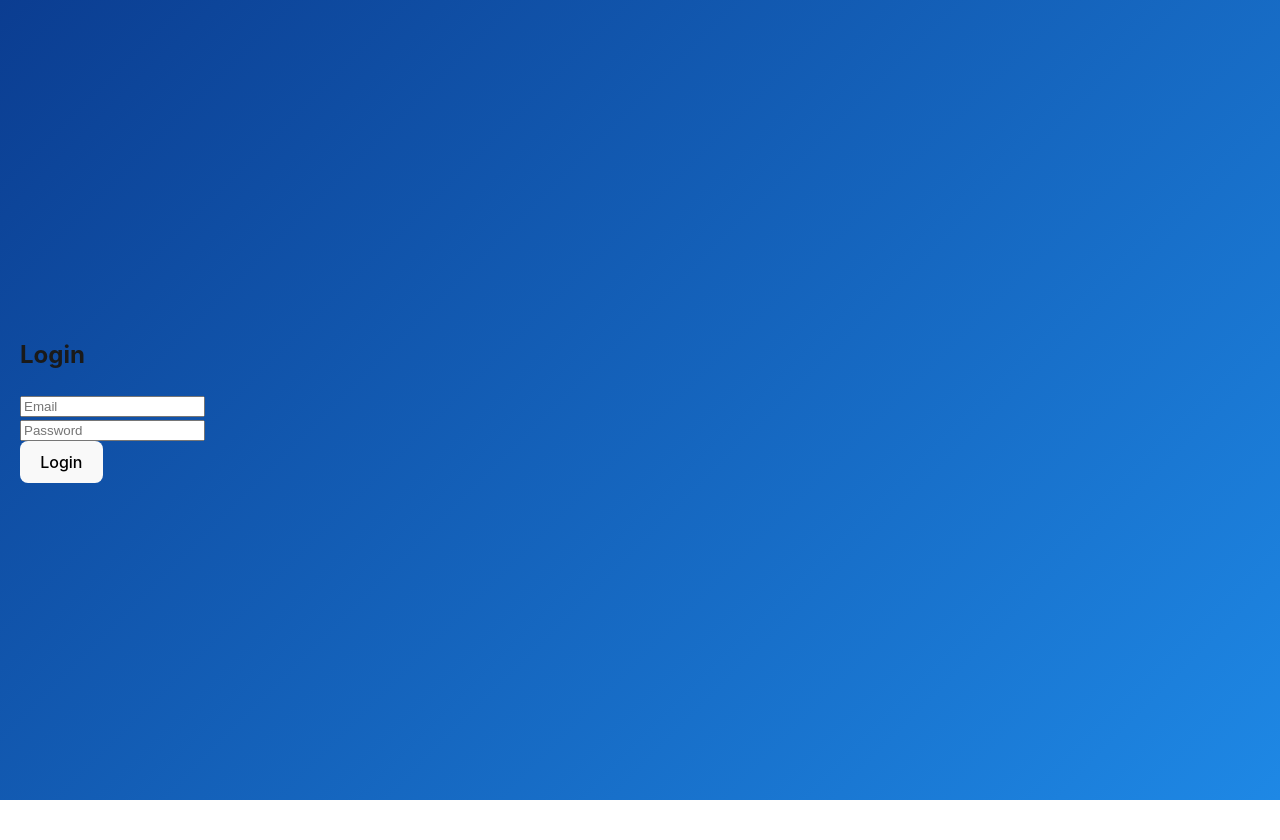
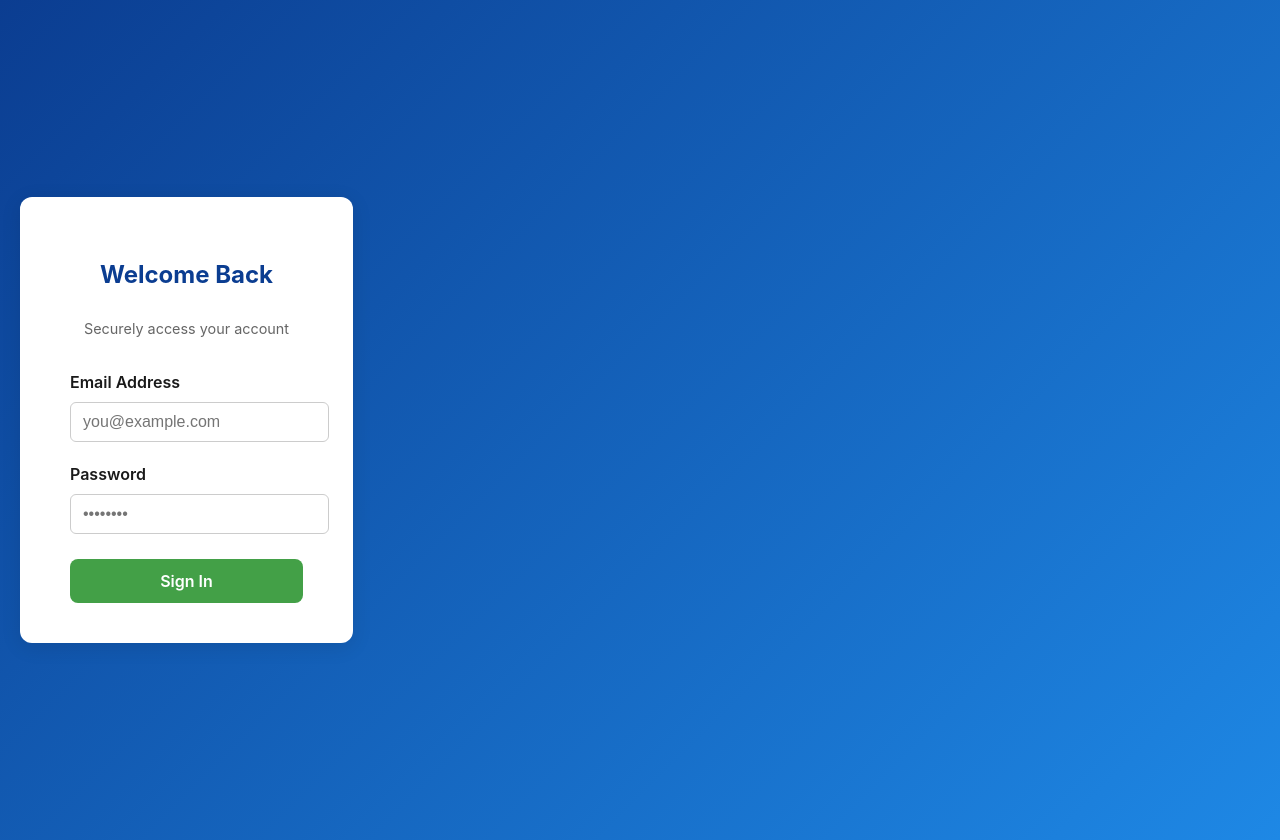
Before and after one commit to VC-ST10405508/INSY7314_POE, a React app in the folder frontend/: page /login in a window 1280 px wide. Before the commit the page ends 800 px from the top, so only its background shows below. Built offline with nearby package versions, Linux system fonts and the light colour scheme; the HTML template or start-up script is replaced by a standard one.

Commit message:
Updated UI

```diff
--- /dev/null
+++ b/frontend/src/Dashboard.css
@@ -0,0 +1,123 @@
+body {
+  font-family: "Inter", sans-serif;
+  background: linear-gradient(135deg, #0b3d91, #1e88e5);
+  color: #1a1a1a;
+  margin: 0;
+  padding: 0;
+}
+
+.dashboard-container {
+  padding: 40px;
+  min-height: 100vh;
+}
+
+.dashboard-header {
+  display: flex;
+  justify-content: space-between;
+  align-items: center;
+  color: #fff;
+  margin-bottom: 30px;
+}
+
+.logout-btn {
+  background: #ef5350;
+  border: none;
+  padding: 8px 16px;
+  color: #fff;
+  border-radius: 6px;
+  cursor: pointer;
+  transition: background 0.2s;
+}
+.logout-btn:hover {
+  background: #c62828;
+}
+
+/* Card styling */
+.transactions-card {
+  background: #fff;
+  border-radius: 12px;
+  padding: 20px 25px;
+  box-shadow: 0 4px 20px rgba(0, 0, 0, 0.1);
+}
+
+.transactions-header {
+  display: flex;
+  justify-content: space-between;
+  align-items: center;
+  margin-bottom: 15px;
+}
+
+.add-btn {
+  background: #ff6f00;
+  color: #fff;
+  border: none;
+  padding: 10px 18px;
+  border-radius: 8px;
+  cursor: pointer;
+  font-weight: 600;
+  transition: background 0.3s, box-shadow 0.2s;
+}
+.add-btn:hover {
+  background: #e65100;
+  box-shadow: 0 3px 6px rgba(0, 0, 0, 0.2);
+}
+
+.transactions-table {
+  width: 100%;
+  border-collapse: collapse;
+}
+
+.transactions-table th,
+.transactions-table td {
+  text-align: left;
+  padding: 14px;
+  border-bottom: 1px solid #eee;
+}
+
+.transactions-table th {
+  text-transform: uppercase;
+  letter-spacing: 0.04em;
+  font-size: 0.9em;
+  color: #555;
+  background: #fafafa;
+}
+
+.transactions-table tr:hover {
+  background: #f9f9f9;
+}
+
+/* Status badges */
+.status-badge {
+  padding: 6px 12px;
+  border-radius: 20px;
+  font-weight: 600;
+  font-size: 0.85em;
+  display: inline-block;
+  text-transform: uppercase;
+}
+
+.status-badge.paid {
+  background: #c8e6c9;
+  color: #2e7d32;
+}
+
+.status-badge.pending {
+  background: #fff3cd;
+  color: #f9a825;
+}
+
+.status-badge.processing {
+  background: #e3f2fd;
+  color: #1e88e5;
+}
+
+.status-badge.failed {
+  background: #ffcdd2;
+  color: #c62828;
+}
+
+.message {
+  color: #c62828;
+  font-weight: 500;
+  margin-top: 10px;
+}
--- a/frontend/src/Dashboard.jsx
+++ b/frontend/src/Dashboard.jsx
@@ -1,6 +1,7 @@
 import { useEffect, useState } from 'react'
 import { getToken, removeToken } from './auth'
 import { useNavigate } from 'react-router-dom'
+import "./Dashboard.css";
 //(freecodecamp.org, 2024):
 
 export default function Dashboard() {
@@ -44,23 +45,49 @@ export default function Dashboard() {
 
 
   return (
-    <div style={{ padding: 20 }}>
-      <h2>User Dashboard</h2>
-      <button onClick={logout}>Logout</button>
-      <h3>My Transactions</h3>
+    <div className="dashboard-container">
+      <header className="dashboard-header">
+        <h2>My Dashboard</h2>
+        <button className="logout-btn" onClick={logout}>
+          Logout
+        </button>
+      </header>
 
-      {message && <p>{message}</p>}
+      <div className="transactions-card">
+        <div className="transactions-header">
+          <h3>My Transactions</h3>
+          <button className="add-btn" onClick={goToAddTransaction}>
+            + Add Transaction
+          </button>
+        </div>
 
-      <ul>
-        {transactions.map((tx) => (
-          <li key={tx._id}>
-            ID: {tx.transactionID} | {tx.type} | Amount: {tx.amount} | Status: {tx.status}
-          </li>
-        ))}
-      </ul>
+        {message && <p className="message">{message}</p>}
 
-      <button onClick={goToAddTransaction}>Add Transaction</button>
-      {/* (freecodecamp.org, 2024): */}
+        <table className="transactions-table">
+          <thead>
+            <tr>
+              <th>Transaction ID</th>
+              <th>Type</th>
+              <th>Amount</th>
+              <th>Status</th>
+            </tr>
+          </thead>
+          <tbody>
+            {transactions.map((tx) => (
+              <tr key={tx._id}>
+                <td>{tx.transactionID}</td>
+                <td>{tx.type}</td>
+                <td>R{tx.amount?.toFixed(2)}</td>
+                <td>
+                  <span className={`status-badge ${tx.status?.toLowerCase()}`}>
+                    {tx.status}
+                  </span>
+                </td>
+              </tr>
+            ))}
+          </tbody>
+        </table>
+      </div>
     </div>
   )
 }
--- /dev/null
+++ b/frontend/src/Login.css
@@ -0,0 +1,108 @@
+body {
+  font-family: "Inter", sans-serif;
+  background: linear-gradient(135deg, #0b3d91, #1e88e5);
+  margin: 0;
+  color: #1a1a1a;
+}
+
+.auth-container {
+  display: flex;
+  justify-content: center;
+  align-items: center;
+  min-height: 100vh;
+  padding: 20px;
+}
+
+.auth-card {
+  background: #ffffff;
+  border-radius: 12px;
+  padding: 40px 50px;
+  width: 100%;
+  max-width: 420px;
+  box-shadow: 0 4px 20px rgba(0, 0, 0, 0.1);
+  text-align: center;
+}
+
+h2 {
+  color: #0b3d91;
+  margin-bottom: 5px;
+}
+
+.subtitle {
+  color: #666;
+  font-size: 0.9em;
+  margin-bottom: 30px;
+}
+
+.auth-form {
+  display: flex;
+  flex-direction: column;
+  text-align: left;
+}
+
+.form-group {
+  margin-bottom: 20px;
+}
+
+label {
+  display: block;
+  font-weight: 600;
+  margin-bottom: 8px;
+}
+
+input {
+  width: 100%;
+  padding: 10px 12px;
+  border: 1px solid #ccc;
+  border-radius: 6px;
+  font-size: 1em;
+  transition: border 0.3s;
+}
+
+input:focus {
+  border-color: #1e88e5;
+  outline: none;
+}
+
+.login-btn {
+  background: #43a047;
+  color: #fff;
+  border: none;
+  padding: 12px;
+  border-radius: 8px;
+  font-weight: 600;
+  cursor: pointer;
+  transition: background 0.3s, transform 0.1s;
+  margin-top: 5px;
+}
+.login-btn:hover {
+  background: #2e7d32;
+  transform: translateY(-1px);
+}
+
+.message {
+  margin-top: 15px;
+  font-weight: 600;
+}
+
+.message:has(> [text*="success"]) {
+  color: #2e7d32;
+}
+.message:has(> [text*="error"]),
+.message:has(> [text*="Invalid"]) {
+  color: #c62828;
+}
+
+.register-link {
+  margin-top: 20px;
+  color: #555;
+  font-size: 0.9em;
+}
+.register-link span {
+  color: #1e88e5;
+  cursor: pointer;
+  font-weight: 600;
+}
+.register-link span:hover {
+  text-decoration: underline;
+}
--- a/frontend/src/Login.jsx
+++ b/frontend/src/Login.jsx
@@ -1,6 +1,7 @@
 import { useState } from 'react'
 import { useNavigate } from 'react-router-dom'
 import { saveToken } from './auth'
+import "./Login.css";
 
 export default function Login(){
   const [email,setEmail]=useState('')
@@ -34,16 +35,43 @@ export default function Login(){
   }
 
   return (
-    <div style={{padding:20}}>
-      <h2>Login</h2>
-      <form onSubmit={submit}>
-        <div><input required placeholder="Email" type="email" value={email} onChange={e=>setEmail(e.target.value)} /></div>
-        <div><input required placeholder="Password" type="password" value={password} onChange={e=>setPassword(e.target.value)} /></div>
-        <button type="submit">Login</button>
-      </form>
-      {msg && <p>{msg}</p>}
+    <div className="auth-container">
+      <div className="auth-card">
+        <h2>Welcome Back</h2>
+        <p className="subtitle">Securely access your account</p>
+
+        <form onSubmit={submit} className="auth-form">
+          <div className="form-group">
+            <label>Email Address</label>
+            <input
+              type="email"
+              required
+              placeholder="you@example.com"
+              value={email}
+              onChange={(e) => setEmail(e.target.value)}
+            />
+          </div>
+
+          <div className="form-group">
+            <label>Password</label>
+            <input
+              type="password"
+              required
+              placeholder="••••••••"
+              value={password}
+              onChange={(e) => setPassword(e.target.value)}
+            />
+          </div>
+
+          <button type="submit" className="login-btn">
+            Sign In
+          </button>
+
+          {msg && <p className="message">{msg}</p>}
+        </form>
+
+      </div>
     </div>
-    //(freecodecamp.ord, 2024):
   )
 }
 
--- /dev/null
+++ b/frontend/src/NewTransaction.css
@@ -0,0 +1,105 @@
+body {
+  font-family: "Inter", sans-serif;
+  background: linear-gradient(135deg, #0b3d91, #1e88e5);
+  color: #1a1a1a;
+  margin: 0;
+  padding: 0;
+}
+
+.new-transaction-container {
+  display: flex;
+  justify-content: center;
+  align-items: center;
+  min-height: 100vh;
+  padding: 20px;
+}
+
+.new-transaction-card {
+  background: #fff;
+  border-radius: 12px;
+  padding: 30px 40px;
+  width: 100%;
+  max-width: 500px;
+  box-shadow: 0 4px 25px rgba(0, 0, 0, 0.1);
+}
+
+h2 {
+  text-align: center;
+  margin-bottom: 25px;
+  color: #0b3d91;
+}
+
+.transaction-form {
+  display: flex;
+  flex-direction: column;
+}
+
+.form-group {
+  margin-bottom: 20px;
+}
+
+.label {
+  font-weight: 600;
+  display: block;
+  margin-bottom: 8px;
+}
+
+input[type="text"],
+input[type="number"] {
+  width: 100%;
+  padding: 10px 12px;
+  border: 1px solid #ccc;
+  border-radius: 6px;
+  font-size: 1em;
+  transition: border 0.3s;
+}
+
+input[type="text"]:focus,
+input[type="number"]:focus {
+  border-color: #1e88e5;
+  outline: none;
+}
+
+.type-select {
+  margin-bottom: 20px;
+}
+
+.radio-group {
+  display: flex;
+  gap: 15px;
+}
+
+.radio-option {
+  font-weight: 500;
+}
+
+.save-btn {
+  background: #43a047;
+  color: #fff;
+  border: none;
+  padding: 12px;
+  border-radius: 8px;
+  font-weight: 600;
+  cursor: pointer;
+  transition: background 0.3s, transform 0.1s;
+}
+
+.save-btn:hover {
+  background: #2e7d32;
+  transform: translateY(-1px);
+}
+
+.message {
+  text-align: center;
+  font-weight: 600;
+  margin-top: 15px;
+}
+
+.message:has(> [text*="successfully"]) {
+  color: #2e7d32;
+}
+
+.message:has(> [text*="Error"]),
+.message:has(> [text*="Server"]) {
+  color: #c62828;
+}
```
Also changed, not shown: frontend/src/NewTransaction.jsx (+28 -18 lines).
